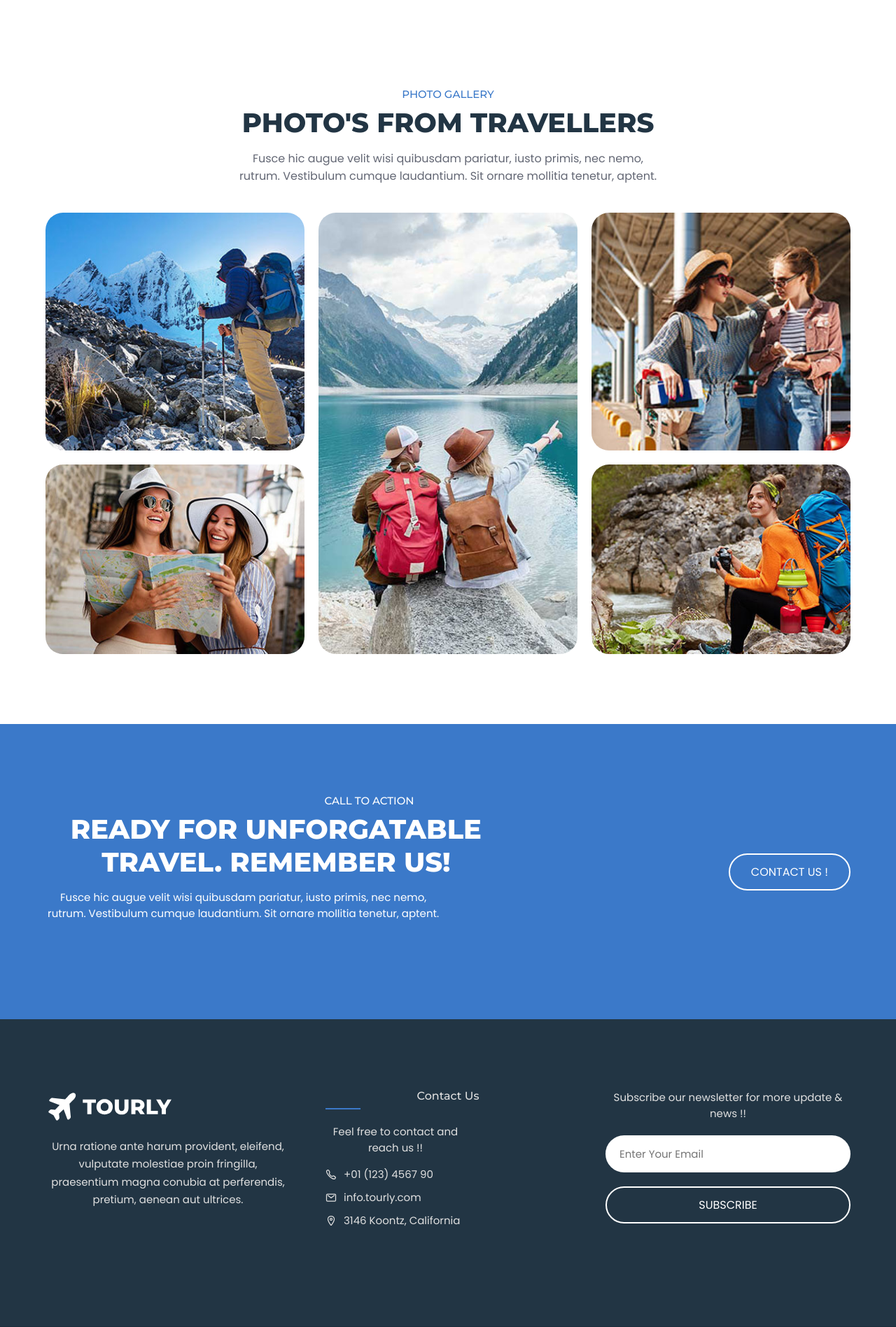
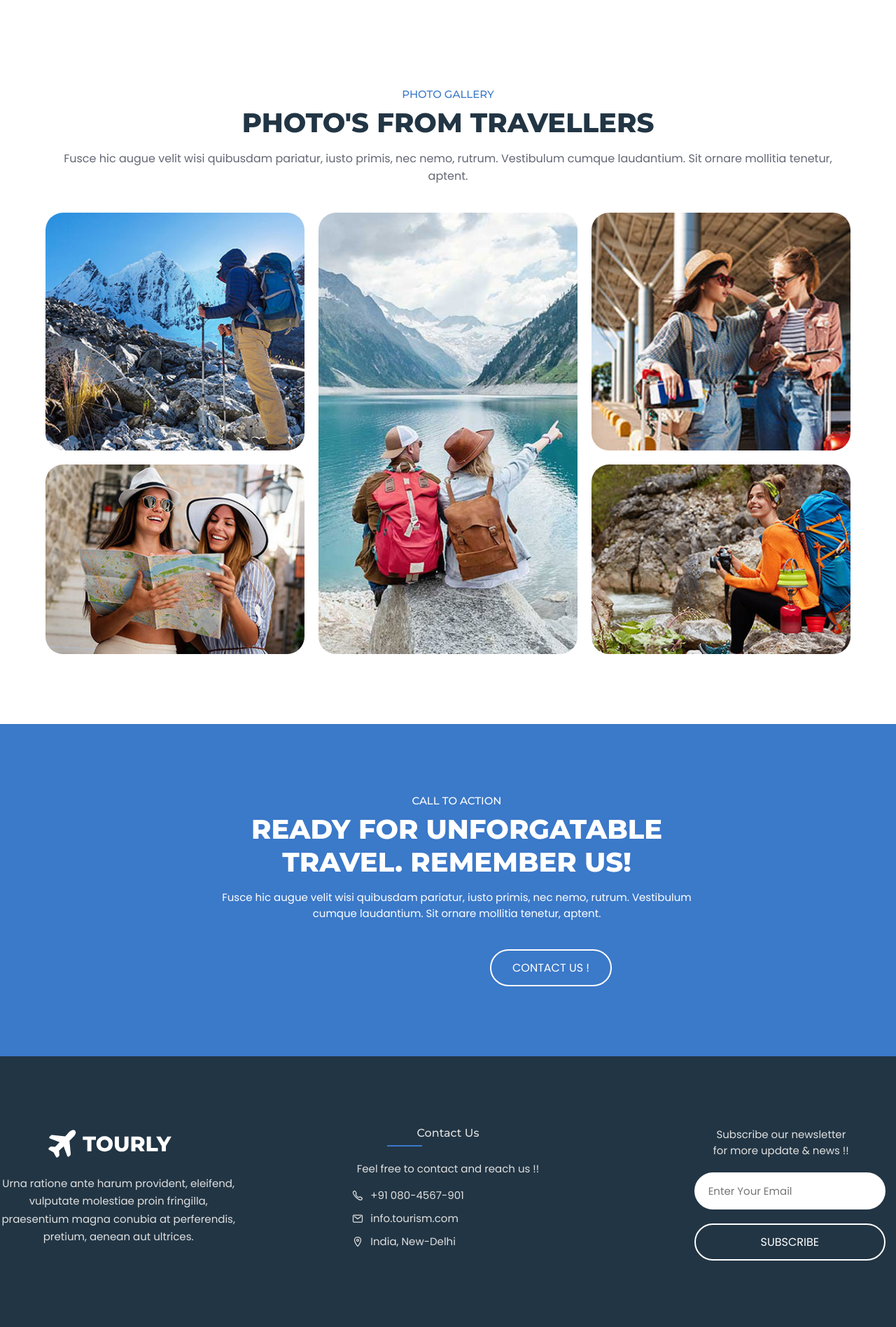
Before and after one commit to preeti1902/Tourism, a Django app: page / in a window 1280 px wide. Shown: the part 3440-5337 px from the top of the page at 70% size. Run offline with Django 4.2, Linux system fonts and the light colour scheme.

Commit message:
Changes and CSS fixes

```diff
--- a/public/static/css/style.css
+++ b/public/static/css/style.css
@@ -682,7 +682,10 @@ body{
   padding-block: var(--section-padding);
 }
 
-.cta :is(.section-subtitle, .section-title, .section-text) { color: var(--white); }
+.cta :is(.section-subtitle, .section-title, .section-text) {
+  color: var(--white);
+  margin-left: 250px;
+}
 
 .cta .section-text { font-size: var(--fs-5); }
 
@@ -709,6 +712,7 @@ body{
 .footer-text {
   font-size: var(--fs-5);
   line-height: 1.7;
+  margin-left: -65px;
 }
 
 .footer-contact { margin-bottom: 30px; }
@@ -724,7 +728,7 @@ body{
   content: "";
   position: absolute;
   bottom: -10px;
-  left: 0;
+  left: 50px;
   width: 50px;
   height: 2px;
   background: var(--bright-navy-blue);
@@ -733,7 +737,6 @@ body{
 .contact-text {
   font-size: var(--fs-5);
   margin-bottom: 15px;
-  max-width: 200px;
 }
 
 .contact-item {
@@ -758,6 +761,7 @@ address {
 .form-text {
   font-size: var(--fs-5);
   margin-bottom: 20px;
+  margin-left: 75px;
 }
 
 .footer-form .input-field {
@@ -878,6 +882,7 @@ address {
   .btn {
     --fs-5: 16px;
     --padding: 12px 30px;
+    margin-right: -100px;
   }
 
   section:not(.cta) :is(.section-subtitle, .section-title, .section-text) {
@@ -1009,7 +1014,6 @@ address {
   .container { max-width: 800px; }
 
   .section-text {
-    max-width: 60ch;
     margin-inline: auto;
   }
 
@@ -1106,7 +1110,7 @@ address {
 
   .cta-content { width: calc(100% - 225px); }
 
-  .cta .section-text { margin-inline: 0; }
+
 
 
 
@@ -1121,7 +1125,10 @@ address {
     gap: 20px;
   }
 
-  .footer-form .input-field { margin-bottom: 0; }
+  .footer-form .input-field {
+    margin-bottom: 0;
+    margin-right: -100px;
+  }
 
   .footer-form .btn { width: max-content; }
 
@@ -1248,7 +1255,7 @@ address {
    * CTA
    */
 
-  .cta .section-title { max-width: 25ch; }
+  .cta .section-title { max-width: 35ch; }
 
 
 
@@ -1258,7 +1265,7 @@ address {
 
   .footer-top .container {
     grid-template-columns: repeat(3, 1fr);
-    gap: 50px;
+    gap: 165px;
   }
 
   .footer-form { grid-column: unset; }
--- a/templates/base/base.html
+++ b/templates/base/base.html
@@ -6,6 +6,7 @@
       .acc-btn {
         margin-right: -100px;
       }
+
     </style>
     {% endblock head %}
     <meta charset="UTF-8" />
@@ -57,7 +58,7 @@
             <div class="wrapper">
               <p class="helpline-title">For Further Inquires :</p>
 
-              <p class="helpline-number">+01 (123) 4567 90</p>
+              <p class="helpline-number">+91 080-4567-901</p>
             </div>
           </a>
 
@@ -183,23 +184,23 @@
               <li class="contact-item">
                 <ion-icon name="call-outline"></ion-icon>
 
-                <a href="tel:+01123456790" class="contact-link"
-                  >+01 (123) 4567 90</a
+                <a href="tel:+910804567901" class="contact-link"
+                  >+91 080-4567-901</a
                 >
               </li>
 
               <li class="contact-item">
                 <ion-icon name="mail-outline"></ion-icon>
 
-                <a href="mailto:info.tourly.com" class="contact-link"
-                  >info.tourly.com</a
+                <a href="mailto:info.tourism.com" class="contact-link"
+                  >info.tourism.com</a
                 >
               </li>
 
               <li class="contact-item">
                 <ion-icon name="location-outline"></ion-icon>
 
-                <address>3146 Koontz, California</address>
+                <address>India, New-Delhi</address>
               </li>
             </ul>
           </div>
@@ -227,7 +228,7 @@
       <div class="footer-bottom">
         <div class="container">
           <p class="copyright">
-            &copy; 2022 <a href="">codewithsadee</a>. All rights reserved
+            &copy; 2024 <a href="">Tourism</a>. All rights reserved
           </p>
 
           <ul class="footer-bottom-list">
--- a/templates/home/index.html
+++ b/templates/home/index.html
@@ -4,6 +4,14 @@
     main{
       background: var(--white);
       background-color: white;
+    }
+
+    .book-btn{
+      margin-left: 280px;
+    }
+
+    .contact-btn{
+      margin-left: 700px;
     }
   </style>
 {% endblock %}
@@ -19,12 +27,9 @@
             "Discover the Land of Ancient Heritage, Timeless Culture, and Spiritual Enlightenment"
             <span>"Welcome to Bihar!"</span>
           </p>
+          <button class="book-btn btn btn-primary">Book now</button>
 
-          <div class="btn-group">
-            <button class="btn btn-primary">Learn more</button>
 
-            <button class="btn btn-secondary">Book now</button>
-          </div>
 
         </div>
       </section>
@@ -537,10 +542,8 @@
               mollitia tenetur, aptent.
             </p>
           </div>
-
-          <button class="btn btn-secondary">Contact Us !</button>
-
         </div>
+        <button class="contact-btn btn btn-secondary">Contact Us !</button>
       </section>
 
     </article>
```
Also changed, not shown: templates/accounts/login_signup.html (+2 -6 lines).
